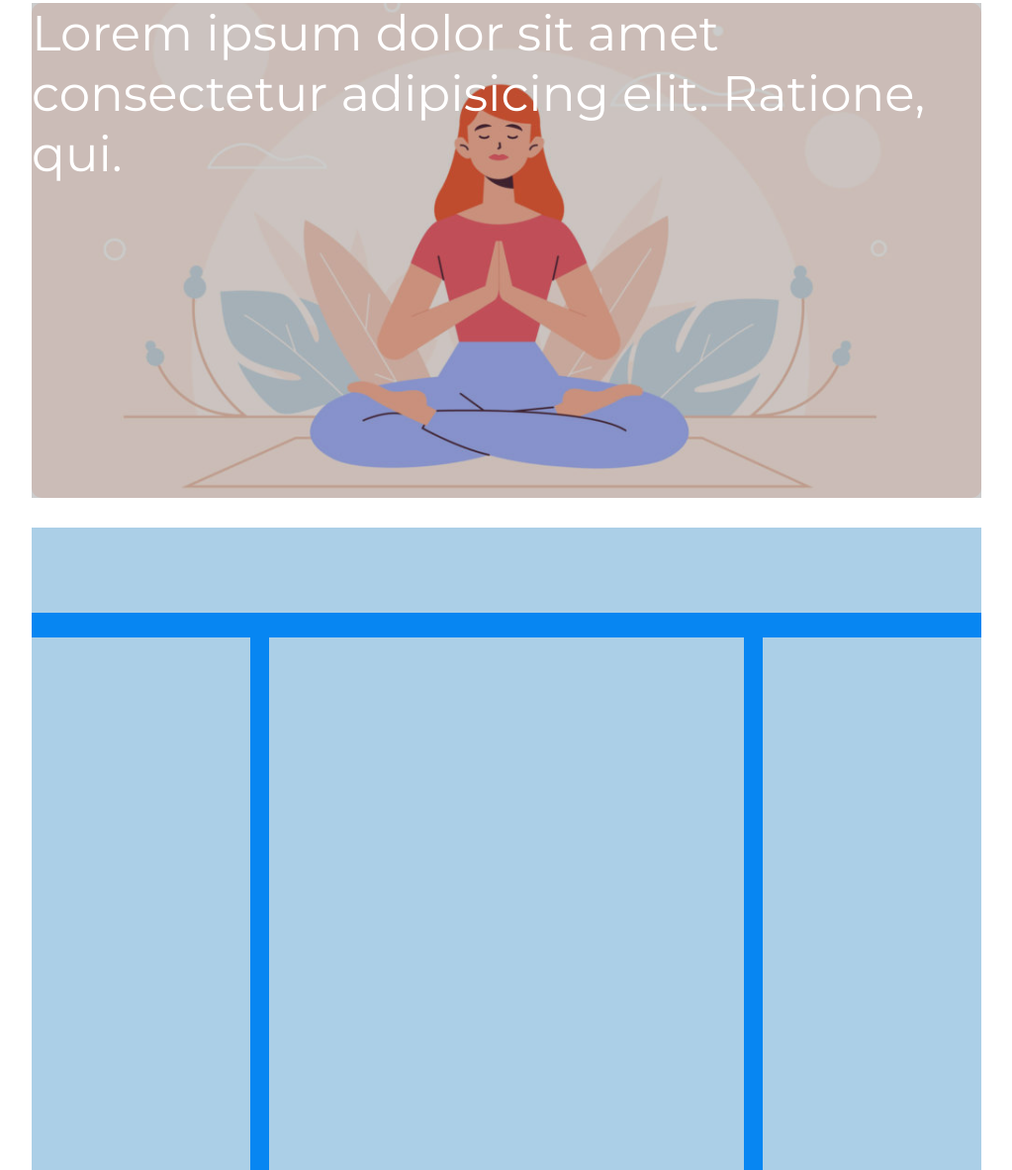
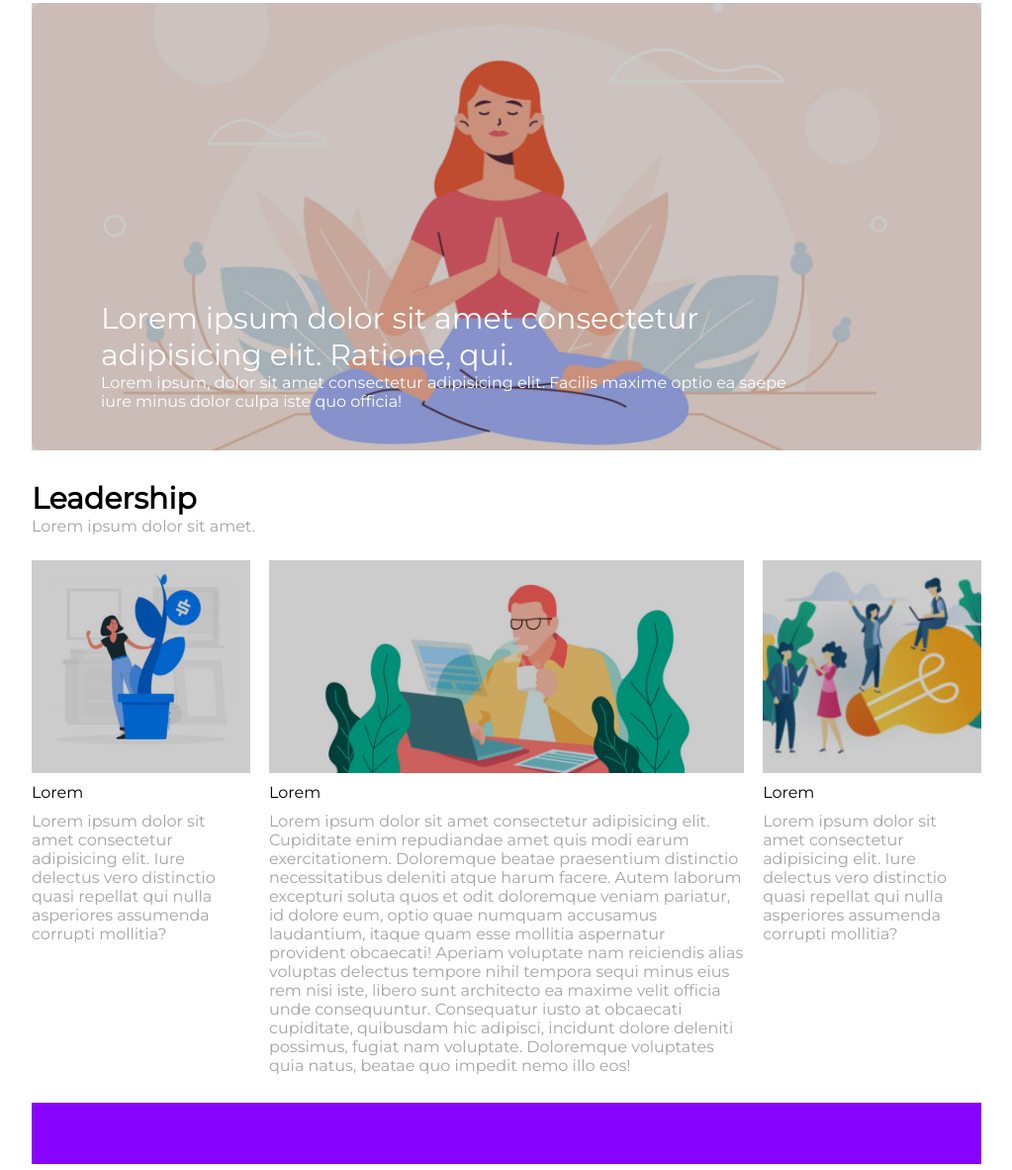
Before and after one commit to Antonioflo13/htmlcss-wp, a plain HTML site: page index.html in a window 1280 px wide. Shown: the part 206-1388 px from the top of the page at 99% size, without its empty margins (128-1151 px from the left). Drawn offline with Linux system fonts and the light colour scheme.

Commit message:
main complete

```diff
--- a/css/style.css
+++ b/css/style.css
@@ -1,8 +1,4 @@
 /* debug */
-#main-container {
-    width: 75%;
-    margin: 30px auto;
-}
 
 /* nav {
     height: 142px;
@@ -10,22 +6,22 @@
 } */
 
 
-main {
+/* main {
     height: 670px;
     background-color: #0786F2;
-}
+} */
 
-#nav {
+/* #nav {
     height: 86px;
     background-color: #ABCFE7;
-}
+} */
 
 aside.left,
 aside.right {
     float: left;
     width: 23%;
     height: 538px;
-    background-color: #ABCFE7;
+    /* background-color: #ABCFE7; */
 }
 
 article {
@@ -33,7 +29,7 @@ article {
     width: 50%;
     height: 538px;
     margin: 0 2%;
-    background-color: #ABCFE7;
+    /* background-color: #ABCFE7; */
 }
 
 footer {
@@ -48,6 +44,11 @@ footer {
     box-sizing: border-box;
     margin: 0;
     padding: 0;
+}
+
+#main-container {
+    width: calc(75%);
+    margin: 30px auto;
 }
 
 .clearfix::after {
@@ -85,8 +86,15 @@ footer {
     color: white;
 }
 
+.big-txt {
+    font-size: 30px;
+}
+
+.bolder-txt {
+    font-weight: bolder;
+}
+
 div.container-transparent{
-    bottom: 10px;
     height: 100%;
     background-color:rgba(0,0,0,0.2);
 }
@@ -100,7 +108,7 @@ body {
 
 /* logo */
 #container-logo {
-    width: 185px;
+    width: calc(20%);
     border-right: 1px solid #A4A4A4;
 }
 
@@ -126,13 +134,39 @@ body {
 
 /* banner */
 .banner {
-    height: 500px;
+    height: 60%;
     border-radius: 10px;
     background-image: url(../img/banner.jpg);
-    background-size: cover;
+    background-size:cover;
     background-position: center;
 }
 
-p.description-image{
-    font-size: 50px;
+#txt-container{
+    width: 80%;
+    height: 30%;
+    padding: 300px 0 40px 70px;
 }
+
+.bg-img1 {
+    height: 40%;
+    background-image: url(../img/img-1.jpg);
+    background-size: cover;
+    background-position: center;
+    border-radius: 10px;
+}
+
+.bg-img2 {
+    height: 40%;
+    background-image: url(../img/banner-2.jpg);
+    background-size: cover;
+    background-position: center;
+    border-radius: 10px;
+}
+
+.bg-img3 {
+    height: 40%;
+    background-image: url(../img/img-3.jpg);
+    background-size: cover;
+    background-position: center;
+    border-radius: 10px;
+}
--- a/index.html
+++ b/index.html
@@ -55,10 +55,14 @@
                 <!-- banner -->
                 <div class="banner mb-30">
                     <div class="container-transparent">
-                            <p class="
-                            description-image txt-color-white">
-                                Lorem ipsum dolor sit amet consectetur adipisicing elit. Ratione, qui.
-                            </p>
+                            <div class="txt-color-white" id="txt-container">
+                                <p class="big-txt">
+                                    Lorem ipsum dolor sit amet consectetur adipisicing elit. Ratione, qui.
+                                </p>
+                                <p>
+                                    Lorem ipsum, dolor sit amet consectetur adipisicing elit. Facilis maxime optio ea saepe iure minus dolor culpa iste quo officia!
+                                </p>
+                            </div>
                     </div>
                 </div>
                 <!-- /banner -->
@@ -69,30 +73,58 @@
                 <!-- main -->
                 <main class="mb-10">
 
-                    <!-- section -->
-                    <section id="nav" class="mb-25">
-
-                    </section>
-                    <!-- /section -->
+                    <!-- header -->
+                    <header id="nav" class="mb-25">
+                        <p class="big-txt bolder-txt">
+                            Leadership
+                        </p>
+                        <p class="txt-color-gray">
+                            Lorem ipsum dolor sit amet.
+                        </p>
+                    </header>
+                    <!-- /header -->
 
                     <!-- container -->
                     <div class="clearfix">
 
                         <!-- aside -->
                         <aside class="left">
-
+                            <div class="bg-img1 mb-10">
+                                <div class="container-transparent"></div>
+                            </div>
+                            <p class="mb-10">
+                                Lorem
+                            </p>
+                            <p class="txt-color-gray">
+                                Lorem ipsum dolor sit amet consectetur adipisicing elit. Iure delectus vero distinctio quasi repellat qui nulla asperiores assumenda corrupti mollitia?
+                            </p>
                         </aside>
                         <!-- /aside -->
 
                         <!-- article -->
                         <article>
-
+                            <div class="bg-img2 mb-10">
+                                <div class="container-transparent"></div>
+                            </div>
+                            <p class="mb-10">
+                                Lorem
+                            </p>
+                            <p class="txt-color-gray">
+                                Lorem ipsum dolor sit amet consectetur adipisicing elit. Cupiditate enim repudiandae amet quis modi earum exercitationem. Doloremque beatae praesentium distinctio necessitatibus deleniti atque harum facere. Autem laborum excepturi soluta quos et odit doloremque veniam pariatur, id dolore eum, optio quae numquam accusamus laudantium, itaque quam esse mollitia aspernatur provident obcaecati! Aperiam voluptate nam reiciendis alias voluptas delectus tempore nihil tempora sequi minus eius rem nisi iste, libero sunt architecto ea maxime velit officia unde consequuntur. Consequatur iusto at obcaecati cupiditate, quibusdam hic adipisci, incidunt dolore deleniti possimus, fugiat nam voluptate. Doloremque voluptates quia natus, beatae quo impedit nemo illo eos!
+                            </p>
                         </article>
                         <!-- /article -->
 
                         <!-- aside -->
                         <aside class="right">
-
+                            <div class="bg-img3 mb-10">
+                                <div class="container-transparent"></div>
+                            </div>
+                            <p class="mb-10">
+                                Lorem
+                            </p>
+                            <p class="txt-color-gray">
+                                Lorem ipsum dolor sit amet consectetur adipisicing elit. Iure delectus vero distinctio quasi repellat qui nulla asperiores assumenda corrupti mollitia?
                         </aside>
                         <!-- /aside -->
 
```
